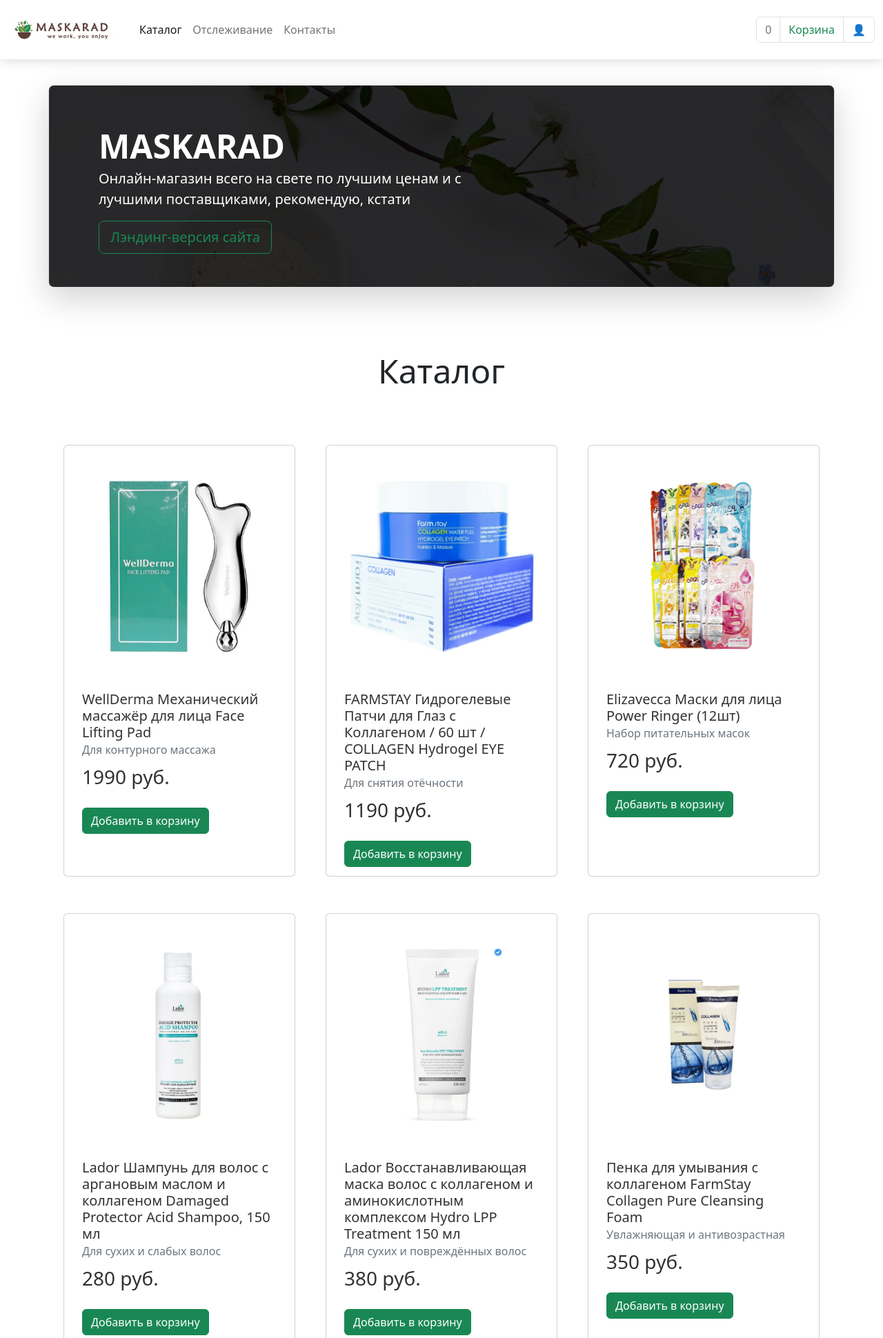
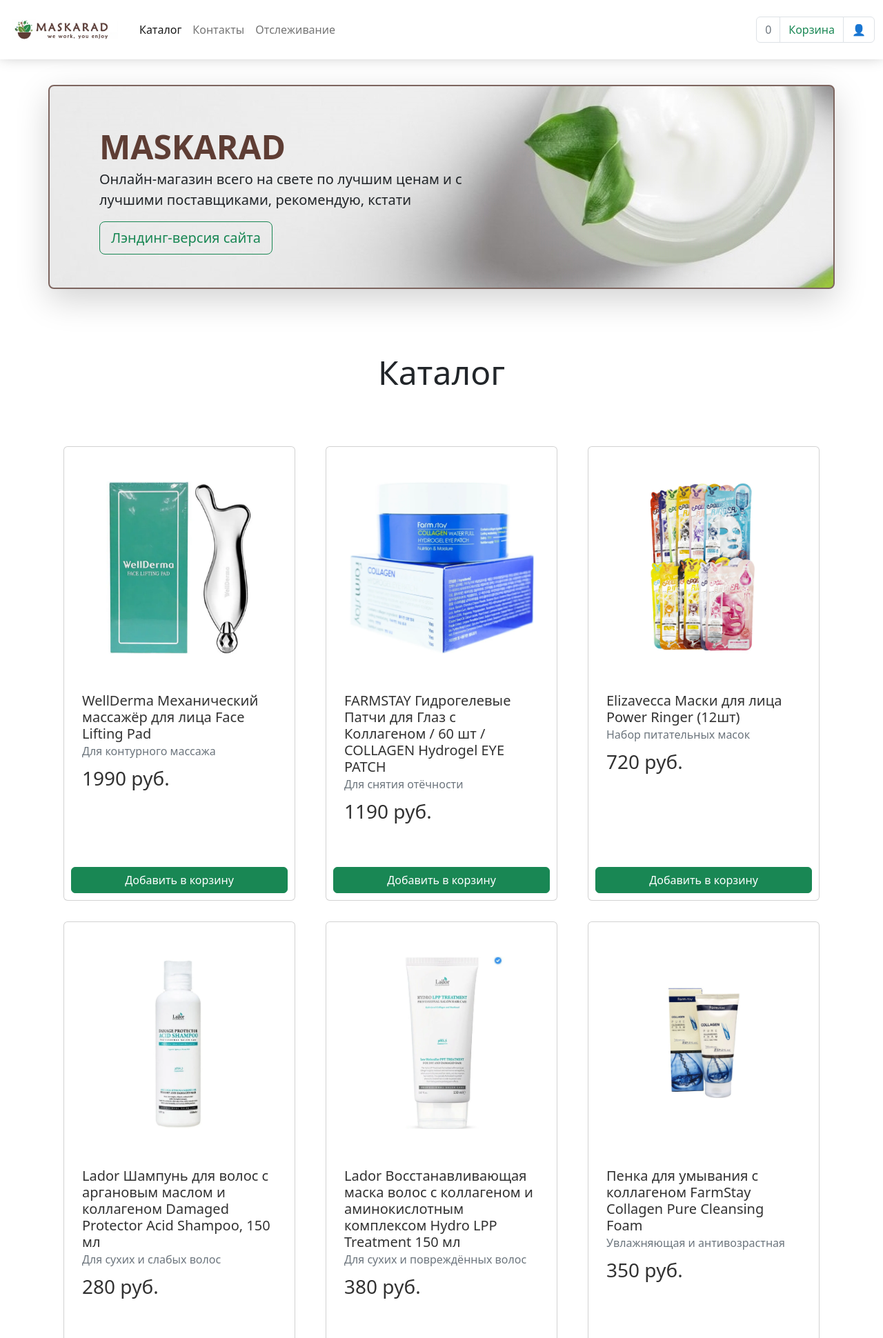
Before and after one commit to HehexOne/maskarada, a PHP site: page / in a window 1280 px wide. Shown: the top 1940 px of the page at 69% size. Run offline with PHP 8.4, Linux system fonts and the light colour scheme; data comes from the database, SQL or seed files in the repository.

Commit message:
PUSH REVISION

```diff
--- a/clear_cart.php
+++ b/clear_cart.php
@@ -6,4 +6,4 @@ login_required();
 
 clearCart();
 
-redirect('cart.php');
+redirect('landing.php');
--- a/database/db.sql
+++ b/database/db.sql
@@ -1,3 +1,5 @@
+# База многостраничного сайта
+
 USE shop_db;
 
 DROP EVENT IF EXISTS shop_db.StatusUpdater;
@@ -149,6 +151,8 @@ VALUES ('Пенка для умывания с коллагеном FarmStay Col
         350);
 
 # ------------------------------------------------------------
+# База лэндинг сайта
+
 USE shop_db_landing;
 
 DROP EVENT IF EXISTS shop_db_landing.StatusUpdater;
--- a/index.php
+++ b/index.php
@@ -27,8 +27,8 @@ require('utils.php');
              id="navbarNavAltMarkup">
             <ul class="navbar-nav">
                 <li class="nav-item"><a class="nav-link active" aria-current="page" href="index.php">Каталог</a></li>
+                <li class="nav-item"><a class="nav-link" href="about.php">Контакты</a></li>
                 <li class="nav-item"><a class="nav-link" href="tracking.php">Отслеживание</a></li>
-                <li class="nav-item"><a class="nav-link" href="about.php">Контакты</a></li>
             </ul>
             <ul class="pagination mt-3">
                 <li class="page-item disabled">
@@ -44,9 +44,9 @@ require('utils.php');
 
 <!-- MAIN -->
 <div id="promo-block" class="container py-5">
-    <div style="background-image: url('/static/back.jpg');" class="row p-4 pb-0 pe-lg-0 pt-lg-5 align-items-center rounded-3 border shadow-lg">
-        <div style="color: white" class="col-lg-7 p-3 p-lg-5 pt-lg-3">
-            <h1 class="display-5 fw-bold lh-1">MASKARAD</h1>
+    <div id="promo-block-content"  style="background-image: url('/static/back.jpg');" class="row p-4 pb-0 pe-lg-0 pt-lg-5 align-items-center rounded-3 shadow-lg">
+        <div class="col-lg-7 p-3 p-lg-5 pt-lg-3">
+            <h1 style="color: #5e3d34" class="display-5 fw-bold lh-1">MASKARAD</h1>
             <p class="lead">Онлайн-магазин всего на свете по лучшим ценам и с лучшими поставщиками, рекомендую,
                 кстати</p>
             <a class="btn btn-outline-success btn-lg" href="/landing.php">Лэндинг-версия сайта</a>
--- a/place_order.php
+++ b/place_order.php
@@ -31,9 +31,9 @@ if (isset($_POST['name']) && isset($_POST['phone']) && isset($_POST['address']))
         clearCart();
         redirect("success_order.php?order_id=$order_id");
     } else {
-        redirect('cart.php?error=1');
+        redirect('landing.php?error=1');
     }
     exit();
 }
 
-redirect('cart.php?error=1');
+redirect('landing.php?error=1');
--- a/place_order_landing.php
+++ b/place_order_landing.php
@@ -7,7 +7,7 @@ if (isset($_POST['text'])) {
     $phone = $data['phone'];
     $address = $data['address'];
     $comm = $data['comm'];
-    $cart = $data['cart'];
+    $cart = $data['landing'];
 
     execute("INSERT INTO shop_db_landing.Orders(receiver_name, receiver_phone, receiver_address, comments) VALUES ('$name', '$phone', '$address', '$comm')");
     $order_id = execute_r("SELECT LAST_INSERT_ID() as `id`;")[0]['id'];
--- a/static/cart.js
+++ b/static/landing.js
@@ -1,4 +1,4 @@
-let cart = document.getElementById("cart");
+let landing = document.getElementById("landing");
 let place_order_button = document.getElementById('place_order_button');
 
 function isNumber(n) { return !isNaN(parseFloat(n)) && !isNaN(n - 0) }
@@ -38,7 +38,7 @@ function createCartBlock(id) {
                         </div>
                         <hr>
                     </div>`;
-    cart.innerHTML += block;
+    landing.innerHTML += block;
     updateCartPrice();
 }
 
--- a/static/style.css
+++ b/static/style.css
@@ -6,6 +6,10 @@
 #promo-block {
     margin-top: 75px;
     width: 90%;
+}
+
+#promo-block-content {
+    border: 2px solid #7d655f;
 }
 
 .mw1200 {
@@ -27,7 +31,11 @@
     transition: 0.3s;
     margin: 10px;
     padding: 10px;
-    height: 95%;
+    height: 100%;
+}
+
+.col-md-4 {
+    margin-bottom: 10px;
 }
 
 .row {
--- a/utils.php
+++ b/utils.php
@@ -29,7 +29,7 @@ function catalogueCard($id, $name, $subtitle, $image_path, $price): void
                         <h5 class='card-title'>$name</h5>
                         <h6 class='card-subtitle mb-2 text-muted'>$subtitle</h6>
                         <p class='price-tag fw-light card-text'>$price руб.</p>
-                </a><br>";
+                </a><br></div>";
     if (!isset($_SESSION['user_id'])) {
         echo "<a href='product.php?id=$id' class='btn btn-success'>Добавить в корзину</a>";
     } else {
@@ -41,7 +41,7 @@ function catalogueCard($id, $name, $subtitle, $image_path, $price): void
         }
     }
     echo "
-            </div>
+
         </div>";
 }
 
--- a/utils_landing.php
+++ b/utils_landing.php
@@ -99,8 +99,8 @@ function catalogueCardLanding($id, $name, $subtitle, $image_path, $price): void
                         <h6 class='card-subtitle mb-2 text-muted'>$subtitle</h6>
                         <p class='price-tag fw-light card-text'>$price руб.</p>
                 </a><br>
-                <a onclick='addToCart($id)' id='addToCart-$id' class='btn btn-success'>Добавить в корзину</a>
             </div>
+            <a onclick='addToCart($id)' id='addToCart-$id' class='card-button btn btn-success'>Добавить в корзину</a>
         </div>";
 }
 
```
Also changed, not shown: database/db_info.txt (deleted, +0 -15 lines), landing.php (+4 -4 lines), static/style_landing.css (+9 -1 lines), static/back.jpg, static/landing.min.js, static/store-lorem.png (deleted).
